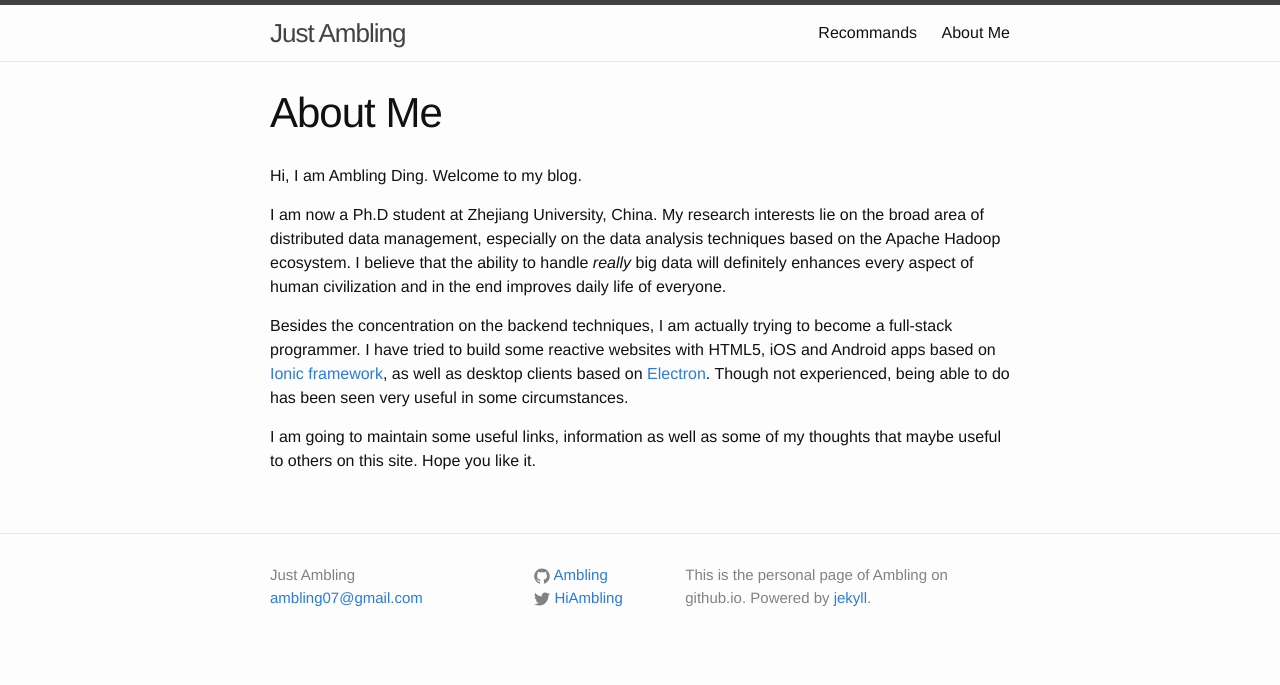
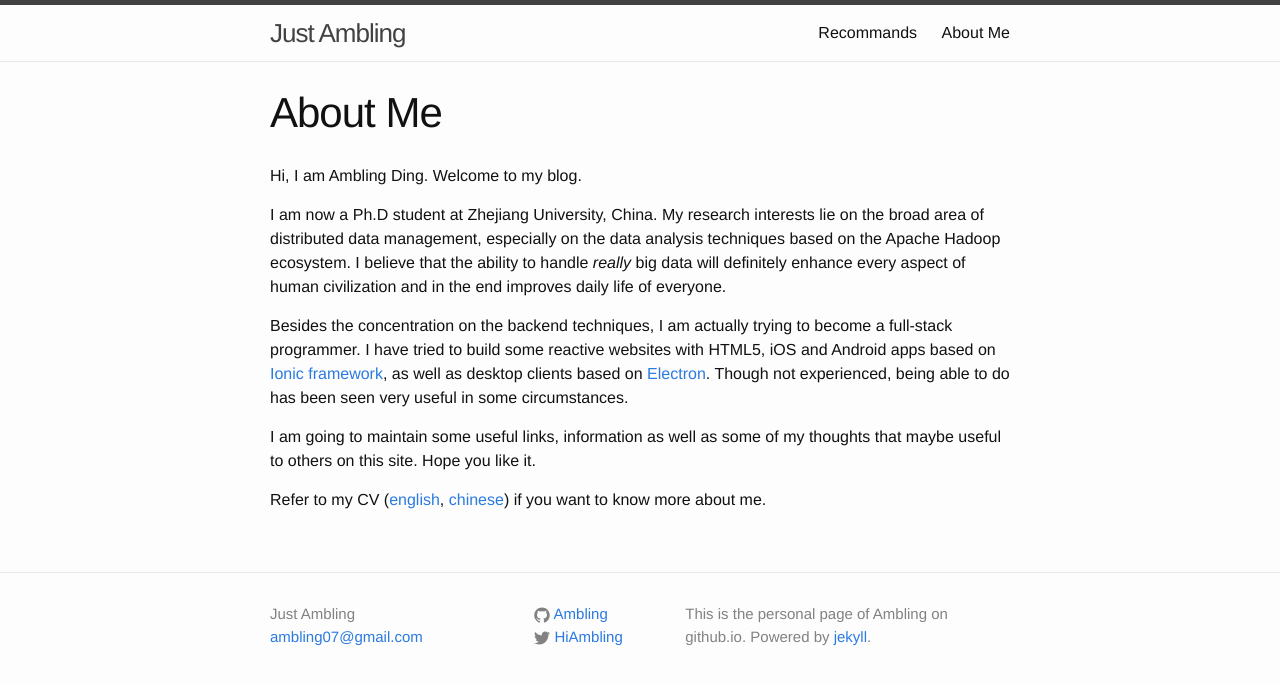
Before and after one commit to ambling/ambling.github.io, a Jekyll site: the page built from 99-about.md, in a window 1280 px wide. Shown: the top 685 px of the page. Built offline with Jekyll 4.4.1, drawn with Linux system fonts in a browser that asks for light colours.

Commit message:
update cv links

```diff
--- a/99-about.md
+++ b/99-about.md
@@ -7,10 +7,12 @@ permalink: /about/
 Hi, I am Ambling Ding. Welcome to my blog.
 
 I am now a Ph.D student at Zhejiang University, China. My research interests lie on
-the broad area of distributed data management, especially on the data analysis techniques based on the Apache Hadoop ecosystem. I believe that the ability to handle *really* big data will definitely  enhances every aspect of human civilization and in the end improves daily life of everyone.
+the broad area of distributed data management, especially on the data analysis techniques based on the Apache Hadoop ecosystem. I believe that the ability to handle *really* big data will definitely enhance every aspect of human civilization and in the end improves daily life of everyone.
 
 Besides the concentration on the backend techniques, I am actually trying to become a full-stack programmer. I have tried to build some reactive websites with HTML5, iOS and Android apps based on [Ionic framework](http://ionicframework.com/), as well as desktop clients based on [Electron](http://electron.atom.io/). Though not experienced, being able to do has been seen very useful in some circumstances.
 
 I am going to maintain some useful links, information as well as some of my thoughts
 that maybe useful to others on this site.
 Hope you like it.
+
+Refer to my CV ([english](https://docs.google.com/document/d/1QTQhLAgjjntrRMhj9MG1TVFq5OT3suF491dwSfKXQmI/edit?usp=sharing), [chinese](https://docs.google.com/document/d/18bJogYsnF-eKHs-UJfiLB51UzH1W8-Pgc0nGc9zbx5w/edit?usp=sharing)) if you want to know more about me.
```
